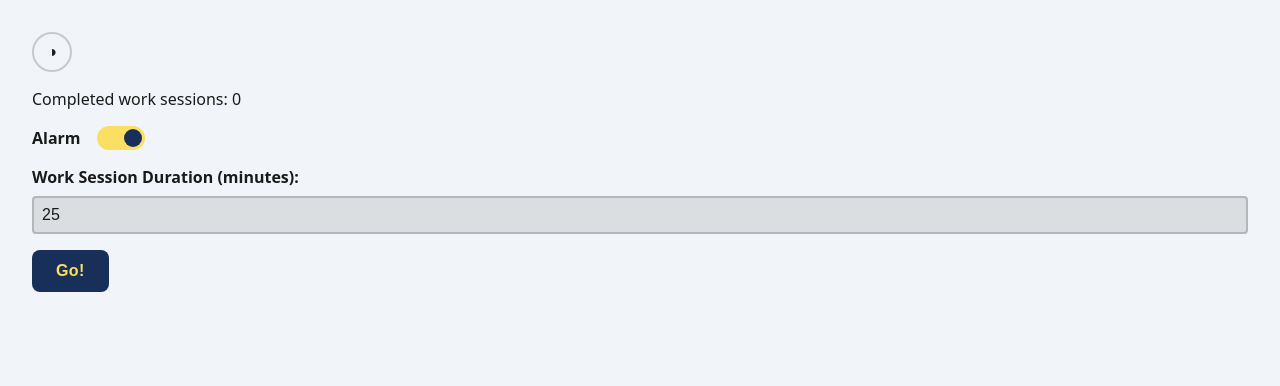
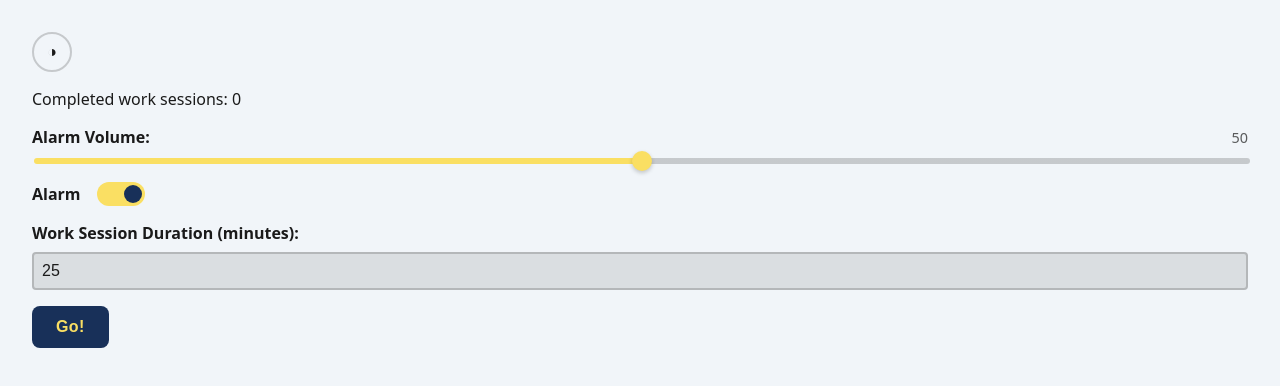
Before and after one commit to ethan-mfb/pomo, a React (Vite) app: page / in a window 1280 px wide. Shown: the top 386 px of the page. Built offline with nearby package versions, Linux system fonts and the light colour scheme.

Commit message:
add Slider component for alarm volume control in App

```diff
--- a/src/App.tsx
+++ b/src/App.tsx
@@ -4,6 +4,7 @@ import { ProgressBar } from './components/ProgressBar.tsx';
 import { Button } from './components/Button.tsx';
 import { ThemeToggle } from './components/ThemeToggle.tsx';
 import { Toggle } from './components/Toggle.tsx';
+import { Slider } from './components/Slider.tsx';
 import {
   DEFAULT_WORK_SESSION_DURATION_MINUTES,
   MILLISECONDS_IN_SECOND,
@@ -37,6 +38,7 @@ export function App() {
   });
   const [hasBeenDismissed, setHasBeenDismissed] = useState(true);
   const [completedWorkSessions, setCompletedWorkSessions] = useState(0);
+  const [alarmVolume, setAlarmVolume] = useState(50);
 
   const onStartWorkSession = () => {
     setHasBeenDismissed(false);
@@ -58,10 +60,24 @@ export function App() {
     setHasBeenDismissed(true);
   };
 
+  const onAlarmVolumeChange = (value: number) => {
+    setAlarmVolume(value);
+    // TODO: Implement actual volume adjustment for the alarm sound
+  };
+
   return (
     <div className="app">
       <ThemeToggle theme={theme} onToggle={toggleTheme} />
       <p>Completed work sessions: {completedWorkSessions}</p>
+      <Slider
+        id="alarm-volume"
+        label="Alarm Volume:"
+        value={alarmVolume}
+        onChange={onAlarmVolumeChange}
+        min={0}
+        max={100}
+        showValue={true}
+      />
 
       {timerFinished && isAlarmActive && (
         <div>
```
